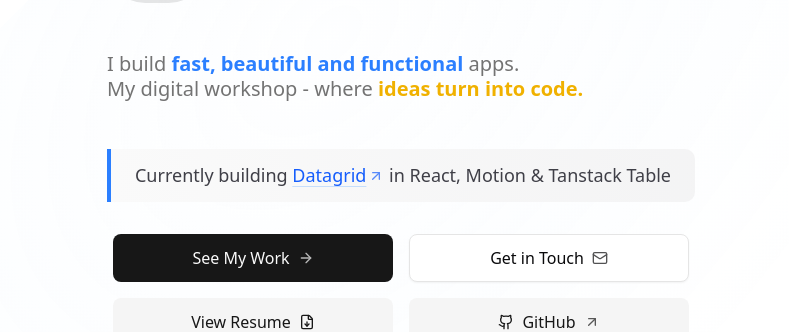
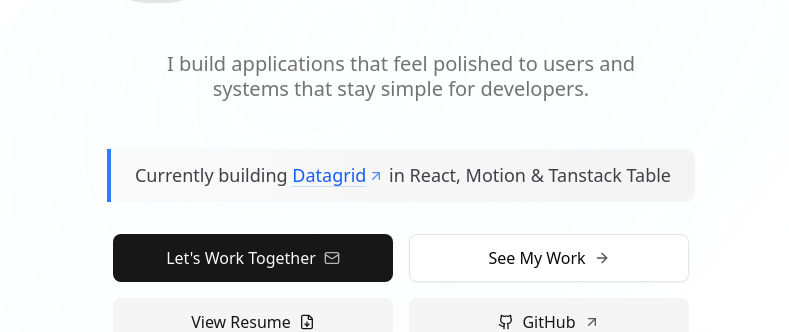
Before and after one commit to 2102ankit/core, a Next.js app: page / in a window 1280 px wide. Shown: the part 207-539 px from the top of the page, without its empty margins (239-1028 px from the left). Built offline with nearby package versions, Linux system fonts and the light colour scheme; grey boxes are pictures that could not be loaded.

Commit message:
Improve Home Page

```diff
--- a/app/page.tsx
+++ b/app/page.tsx
@@ -1,23 +1,22 @@
 "use client";
 
-import {
-  ArrowRight,
-  ArrowUpRight,
-  FileDown,
-  Github,
-  Mail,
-  ChevronDown,
-} from "lucide-react";
-import Link from "next/link";
-import Image from "next/image";
 import ProjectThumbnail from "@/components/project-thumbnail";
 import { Badge } from "@/components/ui/badge";
 import { Button } from "@/components/ui/button";
 import { Card } from "@/components/ui/card";
 import { getFeaturedProjects, type Project } from "@/lib/data";
-import { TechBadge } from "@/components/ui/tech-badge";
 import { motion } from "framer-motion";
-import { useEffect, useState, useRef } from "react";
+import {
+  ArrowRight,
+  ArrowUpRight,
+  ChevronDown,
+  FileDown,
+  Github,
+  Mail,
+} from "lucide-react";
+import Image from "next/image";
+import Link from "next/link";
+import { useEffect, useRef, useState } from "react";
 
 const featuredSkills = [
   {
@@ -146,19 +145,11 @@ export default function Home() {
             initial={{ opacity: 0, y: 20 }}
             animate={{ opacity: 1, y: 0 }}
             transition={{ delay: 0.3, duration: 0.4 }}
-            className="text-lg sm:text-xl text-muted-foreground mb-12 max-w-3xl leading-tight text-center md:text-left"
+            className="text-lg sm:text-xl text-muted-foreground mb-12 max-w-3xl leading-tight text-center"
           >
-            I build
-            <span className="text-blue-500 dark:text-blue-400 font-semibold">
-              {" "}
-              fast, beautiful and functional{" "}
-            </span>
-            apps.
+            I build applications that feel polished to users and
             <br />
-            My digital workshop - where{" "}
-            <span className="text-yellow-500 dark:text-yellow-400 font-semibold">
-              ideas turn into code.
-            </span>
+            systems that stay simple for developers.
           </motion.p>
 
           <div className="space-y-4 max-w-3xl">
@@ -203,9 +194,9 @@ export default function Home() {
             className="grid grid-cols-1 sm:grid-cols-2 gap-4 max-w-xl mx-auto mt-8"
           >
             <Button asChild size="lg" className="gap-2 text-base h-12 group">
-              <Link href="/work">
-                See My Work
-                <ArrowRight
+              <Link href="/contact">
+                Let&apos;s Work Together
+                <Mail
                   size={18}
                   className="opacity-70 group-hover:opacity-100 group-hover:translate-x-1 transition-all duration-300"
                 />
@@ -217,9 +208,9 @@ export default function Home() {
               size="lg"
               className="gap-2 text-base h-12 group"
             >
-              <Link href="/contact">
-                Get in Touch
-                <Mail
+              <Link href="/work">
+                See My Work
+                <ArrowRight
                   size={18}
                   className="opacity-70 group-hover:opacity-100 transition-all duration-300"
                 />
```
